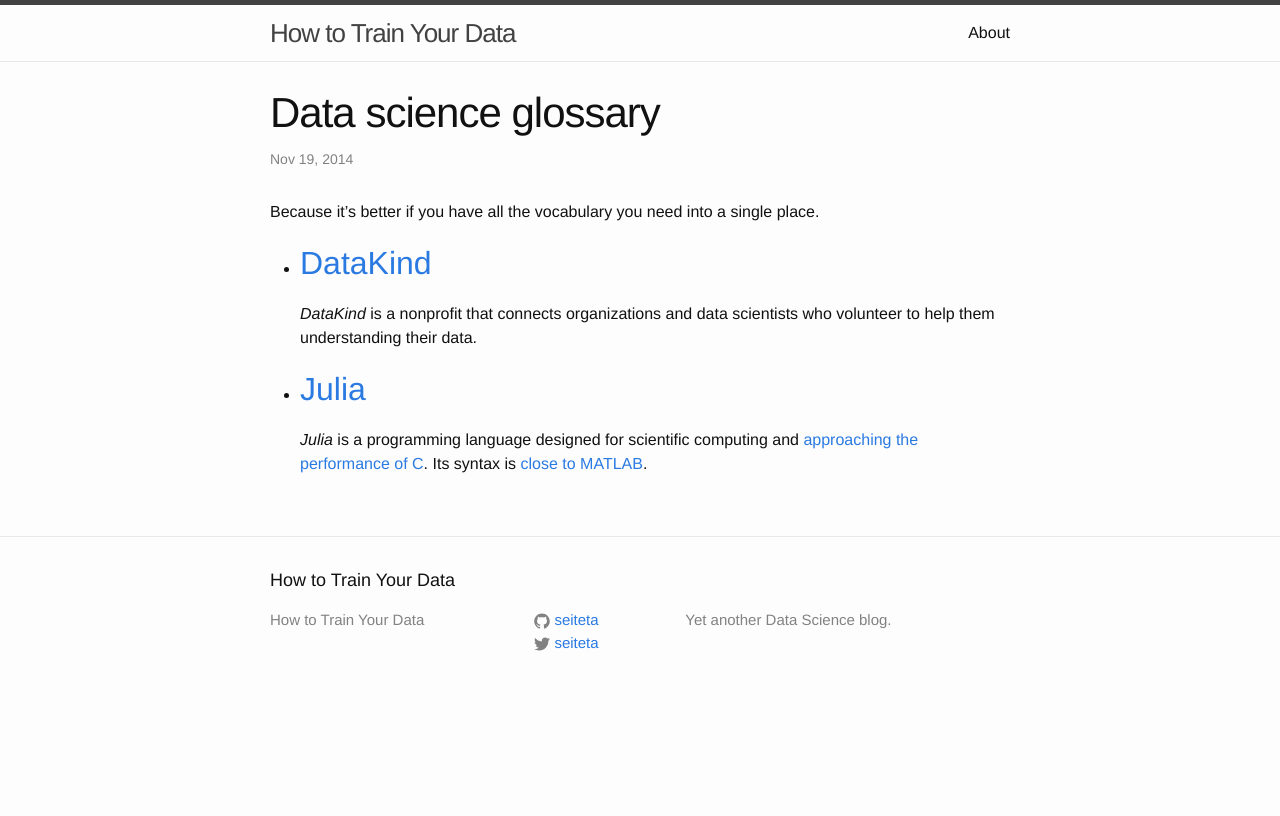
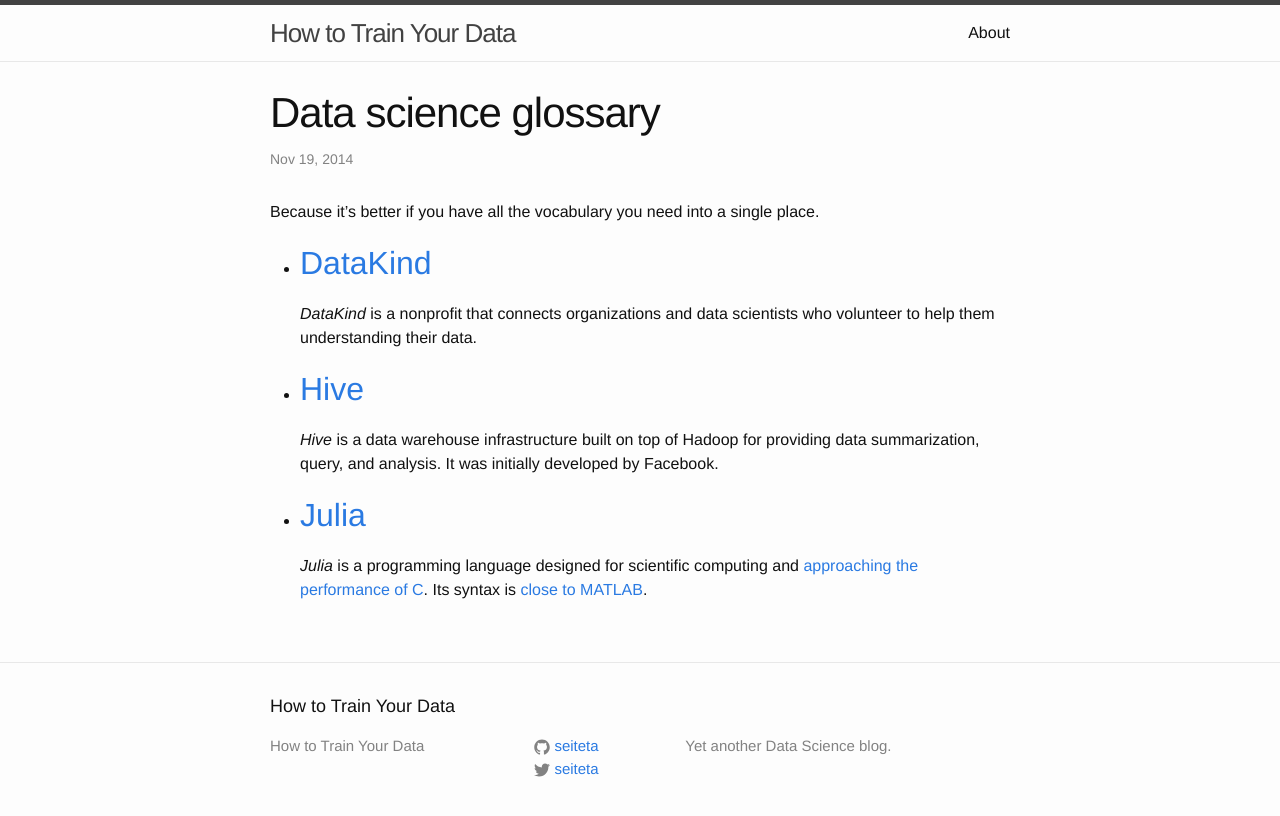
Before and after one commit to seiteta/seiteta.github.io_old, a Jekyll site: the page built from _posts/2014-11-19-data-science-glossary.md, in a window 1280 px wide. Shown: the top 816 px of the page. Built offline with Jekyll 4.4.1, drawn with Linux system fonts in a browser that asks for light colours.

Commit message:
Add "Hive" entry

```diff
--- a/_posts/2014-11-19-data-science-glossary.md
+++ b/_posts/2014-11-19-data-science-glossary.md
@@ -10,6 +10,10 @@ Because it's better if you have all the vocabulary you need into a single place.
 
    *DataKind* is a nonprofit that connects organizations and data scientists who volunteer to help them understanding their data.
 
+* ## [Hive](https://hive.apache.org/)
+
+  *Hive* is a data warehouse infrastructure built on top of Hadoop for providing data summarization, query, and analysis. It was initially developed by Facebook.
+
 * ## [Julia](http://julialang.org/)
 
    *Julia* is a programming language designed for scientific computing and [approaching the performance of C](http://julialang.org/benchmarks/). Its syntax is [close to MATLAB](https://github.com/lakras/matlab-to-julia).
```
